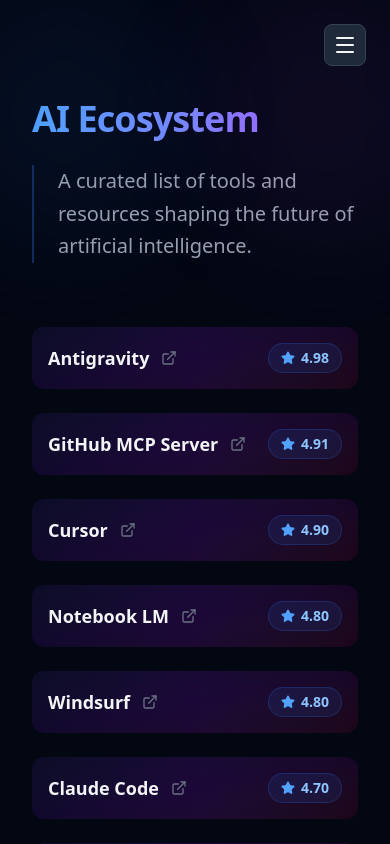
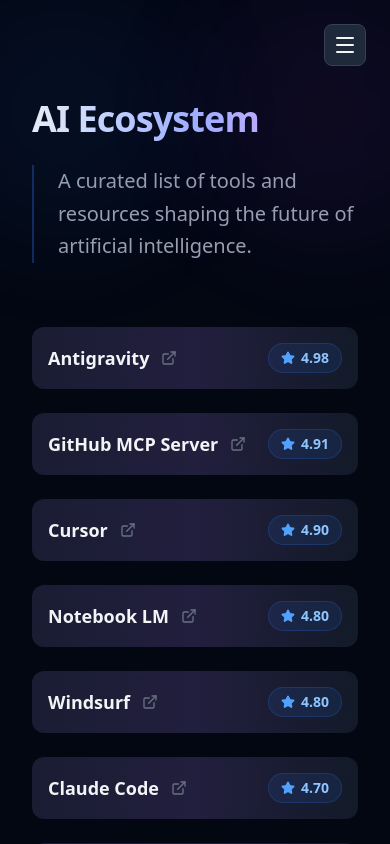
Before and after one commit to edwardtanguay/fastfollow-v2, a Next.js app: page /topics in a window 390 px wide. Built offline with nearby package versions, Linux system fonts and the light colour scheme.

Commit message:
...butons brighter

```diff
--- a/src/app/topics/page.tsx
+++ b/src/app/topics/page.tsx
@@ -10,7 +10,7 @@
           <div className="absolute -top-24 -left-24 w-64 h-64 bg-blue-500/10 rounded-full blur-3xl animate-pulse" />
           <div className="absolute -top-24 -right-24 w-64 h-64 bg-purple-500/10 rounded-full blur-3xl animate-pulse delay-700" />
 
-          <h1 className="text-4xl md:text-5xl lg:text-7xl font-bold py-4 -my-4 mb-2 tracking-tight bg-linear-to-r from-blue-400 via-indigo-400 to-purple-500 bg-clip-text text-transparent leading-tight">
+          <h1 className="text-4xl md:text-5xl lg:text-7xl font-bold py-4 -my-4 mb-2 tracking-tight bg-linear-to-r from-gray-100 via-indigo-300 to-purple-300 bg-clip-text text-transparent leading-tight">
             AI Ecosystem
           </h1>
           <p className="text-xl text-gray-400 leading-relaxed max-w-3xl border-l-2 border-blue-500/30 pl-6">
--- a/src/components/SingleTopic.tsx
+++ b/src/components/SingleTopic.tsx
@@ -17,16 +17,16 @@
 			target="_blank"
 			rel="noopener noreferrer"
 			className="group relative flex items-center justify-between p-4 rounded-xl
-				bg-linear-to-br from-indigo-950/20 via-purple-950/20 to-pink-950/20 border-purple-500/25
-				md:bg-none md:bg-gray-900/40 md:border-gray-800/50
-				hover:border-blue-500/50 hover:bg-gray-800/60
+				bg-gray-800/60 border-gray-100/20
+				md:bg-gray-800/40 md:border-gray-100/10
+				hover:border-purple-500/40 hover:bg-gray-700/60
 				transition-all duration-300 backdrop-blur-md overflow-hidden"
 			style={{ animationDelay: `${index * 50}ms` }}
 		>
-			{/* Mobile neon layer / Desktop subtle hover layer */}
+			{/* Hint of Neon Purple / Brighter Glow */}
 			<div className="absolute inset-0
-				bg-linear-to-r from-indigo-600/5 via-purple-600/10 to-pink-600/5 opacity-100
-				md:hidden md:group-hover:block md:bg-linear-to-r md:from-blue-600/0 md:via-blue-600/10 md:to-purple-600/10 md:opacity-100
+				bg-linear-to-r from-purple-500/5 via-purple-500/10 to-transparent opacity-100
+				md:opacity-0 md:group-hover:opacity-100
 				transition-opacity duration-300" />
 
 			<div className="relative z-10 flex items-center gap-3">
```
